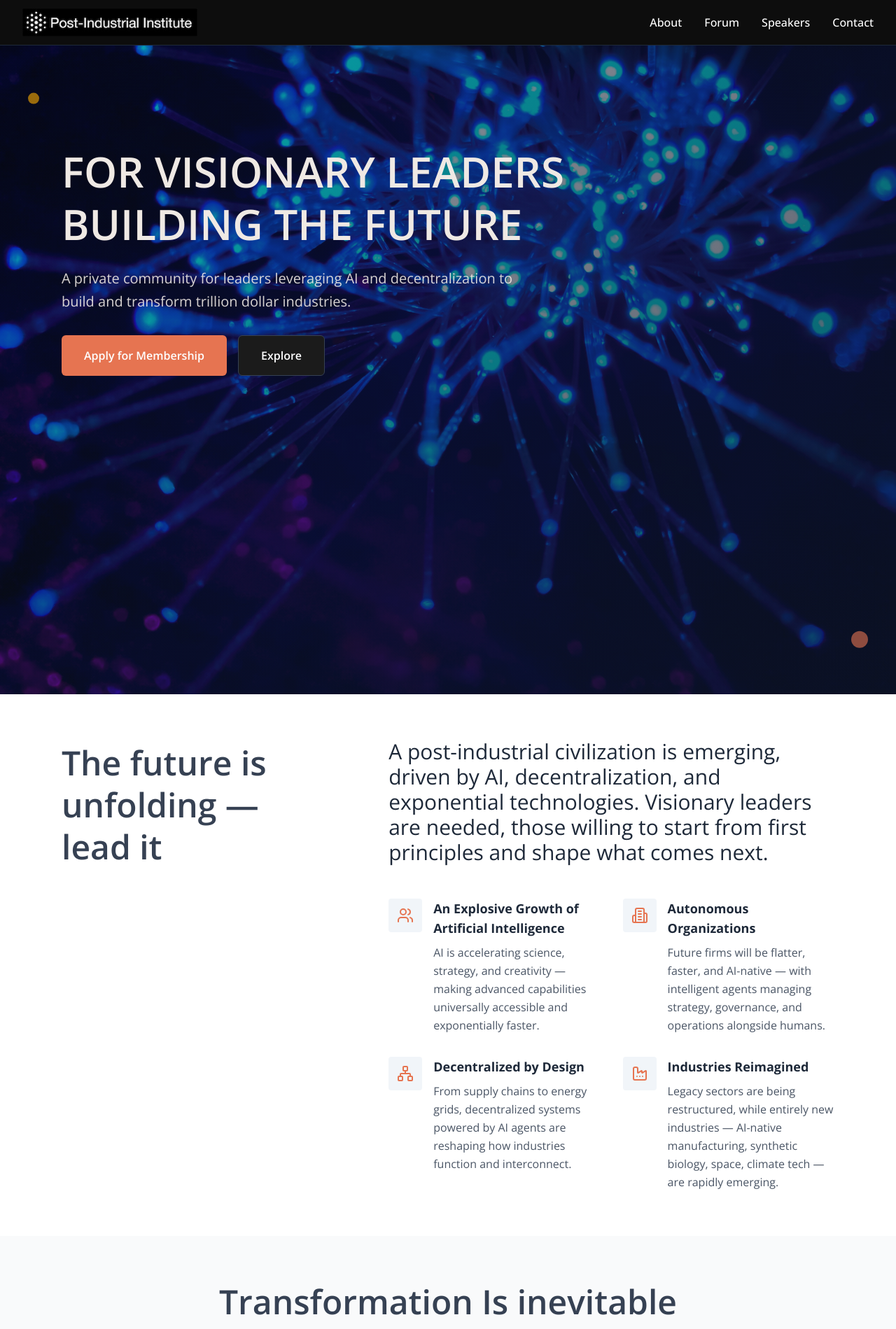
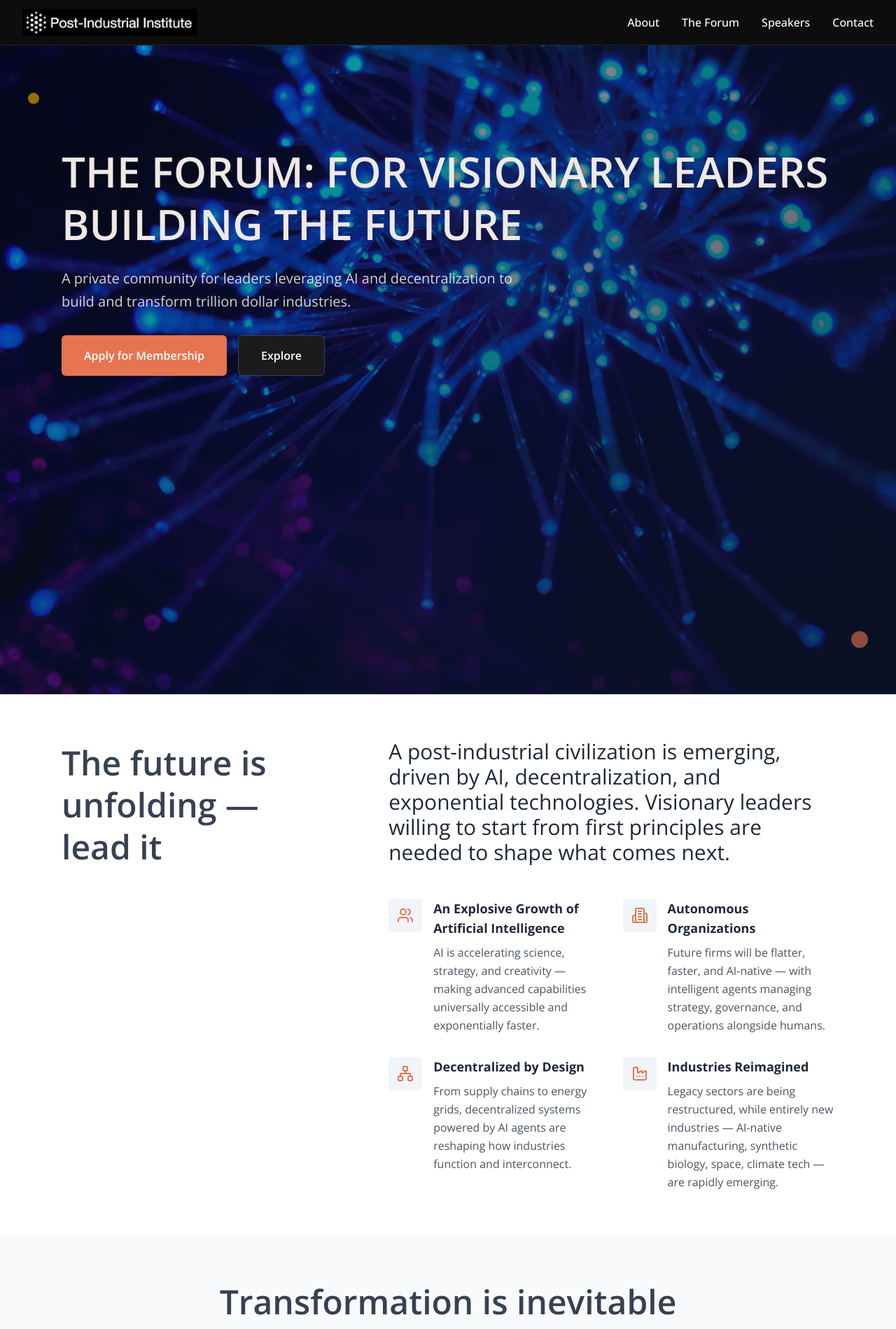
Before and after one commit to heyvj99/piiwebsite, a React (Vite) app: page / in a window 1280 px wide. Shown: the top 1899 px of the page at 70% size. Built offline with nearby package versions, Linux system fonts and the light colour scheme.

Commit message:
Reviewed with Mansoor and Doug

```diff
--- a/src/components/Header.jsx
+++ b/src/components/Header.jsx
@@ -7,7 +7,7 @@ const Header = () => {
 
   const navigationItems = [
     { name: "About", href: "#about" },
-    { name: "Forum", href: "#forum" },
+    { name: "The Forum", href: "#forum" },
     { name: "Speakers", href: "#speakers" },
     { name: "Contact", href: "#contact" },
   ];
--- a/src/components/HeroSection.jsx
+++ b/src/components/HeroSection.jsx
@@ -42,7 +42,7 @@ const HeroSection = () => {
           >
             <h1 className="text-4xl md:text-6xl font-semibold mb-6 leading-tight">
               <span className="text-alabaster">
-                FOR VISIONARY LEADERS <br />
+                THE FORUM: FOR VISIONARY LEADERS <br />
                 BUILDING THE FUTURE
               </span>
               <br />
--- a/src/components/StatisticsSection.jsx
+++ b/src/components/StatisticsSection.jsx
@@ -76,7 +76,7 @@ const StatisticsSection = () => {
           className="text-center mb-16"
         >
           <h2 className="text-[3rem] font-semibold text-gray-700 leading-tight tracking-{-0.015}">
-            Transformation Is inevitable
+            Transformation is inevitable
           </h2>
           <p className="text-xl text-gray-600 max-w-3xl mx-auto pt-1.5">
             Research shows a growing urgency to act now
--- a/src/components/WhoItsForSection.jsx
+++ b/src/components/WhoItsForSection.jsx
@@ -20,7 +20,7 @@ const WhoItsForSection = () => {
     },
     {
       type: "Transformer",
-      headline: "Transforming Legacy Organizations",
+      headline: "Transforming Organizations of Today",
       description:
         "Ambitious, forward-thinking executives in large enterprises who leverage AI and innovative business thinking to drive rapid transformation. They seek to unlock new growth from existing industries while building the industries of the future.",
       background: "bg-green-100",
--- a/src/components/WhyNowSection.jsx
+++ b/src/components/WhyNowSection.jsx
@@ -59,8 +59,8 @@ const WhyNowSection = () => {
             <div className="text-2xl md:text-3xl font-normal text-gray-800 ">
               A post-industrial civilization is emerging, driven by AI,
               decentralization, and exponential technologies. Visionary leaders
-              are needed, those willing to start from first principles and shape
-              what comes next.
+              willing to start from first principles are needed to shape what
+              comes next.
             </div>
 
             {/* Feature Boxes Grid */}
```
